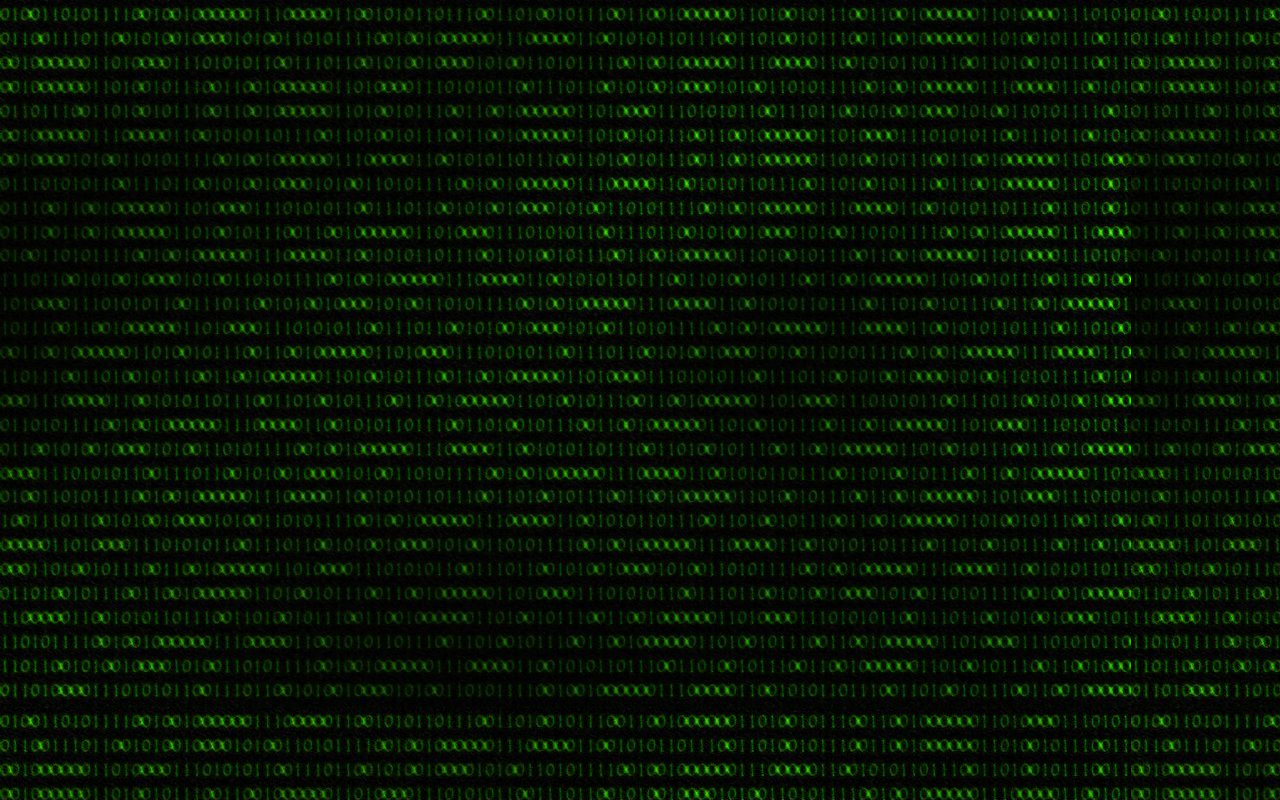
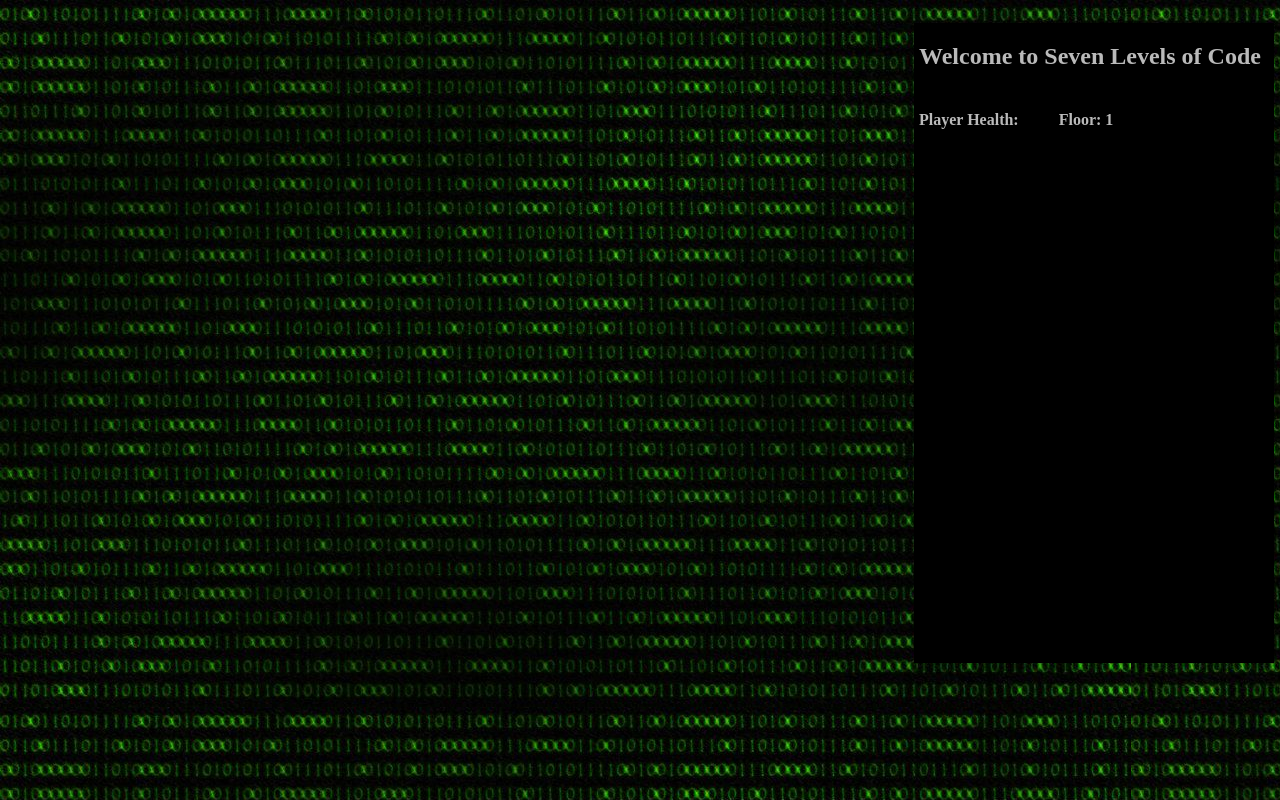
Before and after one commit to Riizu/sloc, a website: page index.html in a window 1280 px wide. Drawn offline with Linux system fonts and the light colour scheme.

Commit message:
display stats

```diff
--- a/assets/stylesheets/dungeon.css
+++ b/assets/stylesheets/dungeon.css
@@ -1,3 +1,45 @@
 body {
   background-image: url("../images/matrix.jpg")
 }
+
+.game {
+  display: inline-flex;
+}
+
+.canvas-top {
+  display: inline-block;
+  margin-top: 15px;
+}
+
+.text-background {
+  display: inline-block;
+  background-color: black;
+  margin-top: 15px;
+  height: 640px;
+  margin-left: 10px;
+  color: #BABABA;
+  width: 360px;
+}
+
+.title {
+  padding-left: 5px;
+}
+
+.row-1 {
+  display: inline-flex;
+}
+
+.player-health {
+  display: inline-block;
+  padding-left: 5px;
+}
+
+.floor-level {
+  display: inline-block;
+  padding-left: 40px;
+}
+
+.player-score {
+  display: inline-block;
+  padding-left: 40px;
+}
--- a/index.html
+++ b/index.html
@@ -6,7 +6,23 @@
   <link rel="stylesheet" type="text/css" href="./assets/stylesheets/dungeon.css">
 </head>
 <body>
-  <canvas id="game" width="896px" height="640px"></canvas>
+  <div class="game">
+    <canvas class="canvas-top" id="game" width="896px" height="640px"></canvas>
+    <div class="text-background">
+      <h2 class="title">Welcome to Seven Levels of Code</h2>
+      <div class="row-1">
+        <div class="player-health">
+          <h4 id="health">Player Health:</h4>
+        </div>
+        <div class="floor-level">
+          <h4 id="level">Floor: 1</h4>
+        </div>
+        <div class="player-score">
+          <h4 id="score"></h4>
+        </div>
+      </div>
+    </div>
+  </div>
   <script src="main.bundle.js"></script>
 </body>
 </html>
--- a/lib/game-engine.js
+++ b/lib/game-engine.js
@@ -1,5 +1,6 @@
 var Generator = require('./generator');
 var DisplayHandler = require('./display_handler');
+var Info = require('./info');
 
 
 class GameEngine {
@@ -8,6 +9,7 @@ class GameEngine {
     this.player = player;
     this.displayHandler = new DisplayHandler({context: context});
     this.generator = new Generator(this.displayHandler, this.player);
+    this.info = new Info(this);
   }
 
   play() {
@@ -28,6 +30,7 @@ class GameEngine {
           exit = generator.generateLevel(56, 40, 20 * game.level, 5 + game.level, 11 + game.level, 5 * game.level, 10 * game.level, 5 * game.level);
           levelWon = false;
       } else {
+        game.info.updateAttributes();
         dh.draw();
         levelWon = game.checkWinCondition(exit, player);
       }
--- a/lib/index.js
+++ b/lib/index.js
@@ -1,3 +1,4 @@
+require('./info');
 var GameEngine = require('./game-engine');
 var Player = require('./player');
 
```
Also changed, not shown: lib/info.js (added, +13 -0 lines).
